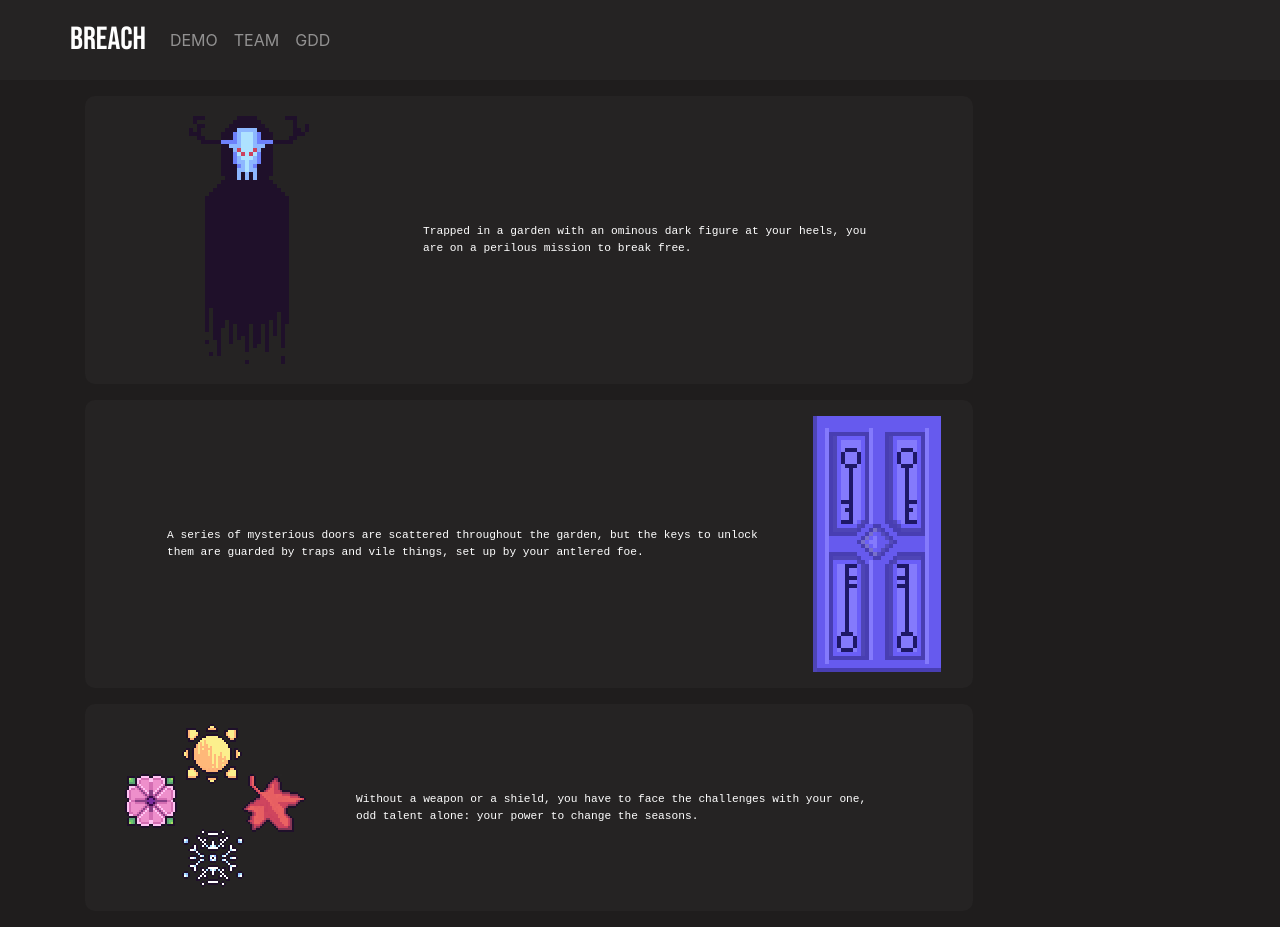
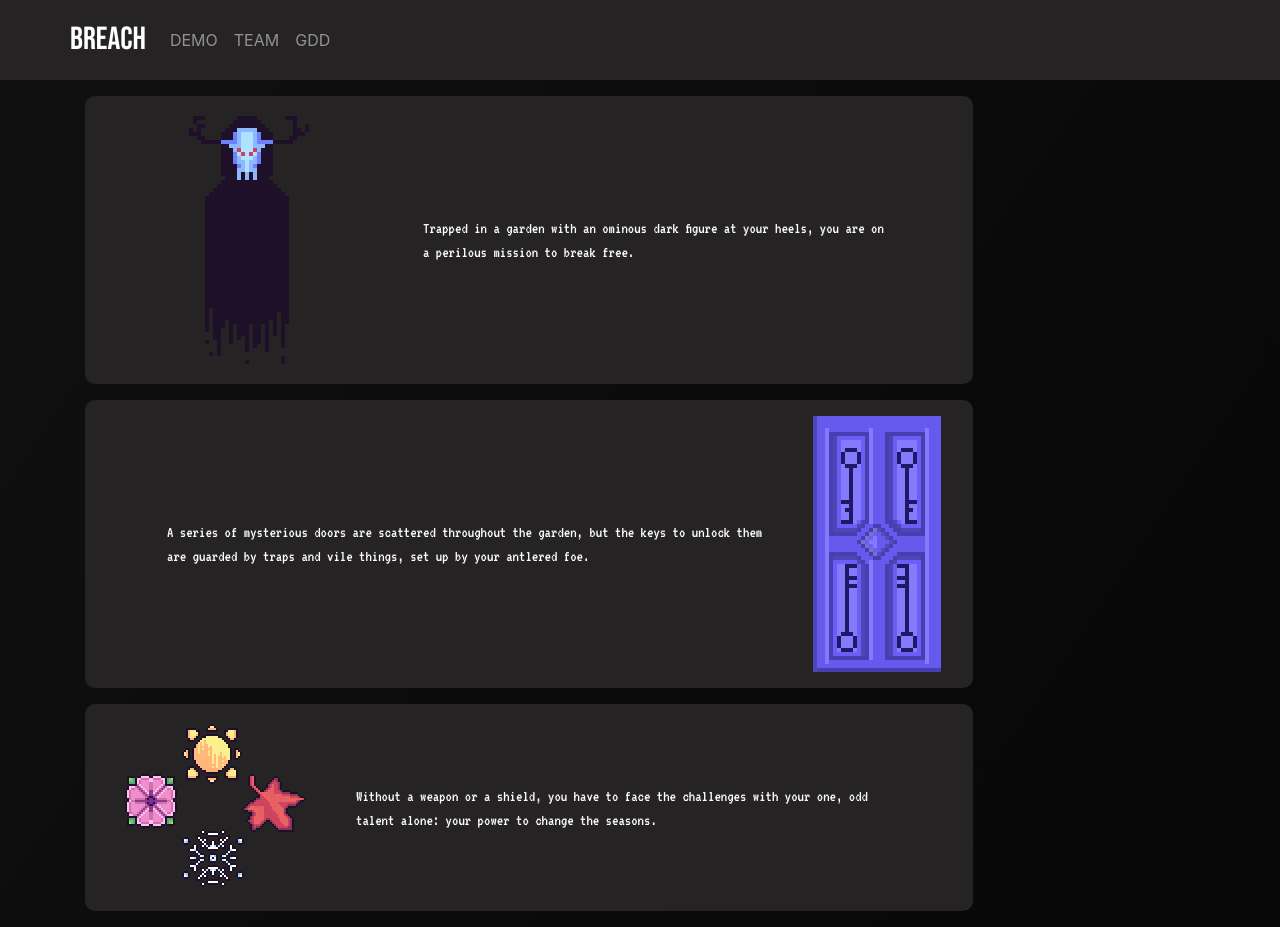
Before and after one commit to breachgame/breachgame.github.io, a React (Create React App) app: page / in a window 1280 px wide. Built offline with nearby package versions, Linux system fonts and the light colour scheme; what react-unity-webgl would draw is missing.

Commit message:
add animated bg

```diff
--- a/public/index.html
+++ b/public/index.html
@@ -35,7 +35,7 @@
     -->
     <title>React App</title>
   </head>
-  <body style="background-color: #1f1d1d">
+  <body>
 
     <noscript>You need to enable JavaScript to run this app.</noscript>
     <div id="root"></div>
--- a/src/css/home.css
+++ b/src/css/home.css
@@ -38,7 +38,7 @@
 
 .description {
   font-family: 'VT323', monospace;
-  font-size: 0.7em;
+  font-size: 1em;
   color: white;
   margin: 50px;
 }
--- a/src/index.css
+++ b/src/index.css
@@ -1,6 +1,7 @@
 @import url('https://fonts.googleapis.com/css2?family=Bebas+Neue&display=swap');
 @import url('https://fonts.googleapis.com/css2?family=Bebas+Neue&family=Roboto:wght@400;500&display=swap');
 @import url('https://fonts.googleapis.com/css2?family=Press+Start+2P&display=swap');
+@import url('https://fonts.googleapis.com/css2?family=VT323&display=swap');
 
 
 body {
@@ -10,6 +11,22 @@ body {
     sans-serif;
   -webkit-font-smoothing: antialiased;
   -moz-osx-font-smoothing: grayscale;
+
+  background: linear-gradient(-56deg, #000000, #0a0909, #1f1d1d);
+	background-size: 400% 400%;
+	animation: gradient 45s ease infinite;
+}
+
+@keyframes gradient {
+	0% {
+		background-position: 0% 50%;
+	}
+	50% {
+		background-position: 100% 50%;
+	}
+	100% {
+		background-position: 0% 50%;
+	}
 }
 
 code {
```
